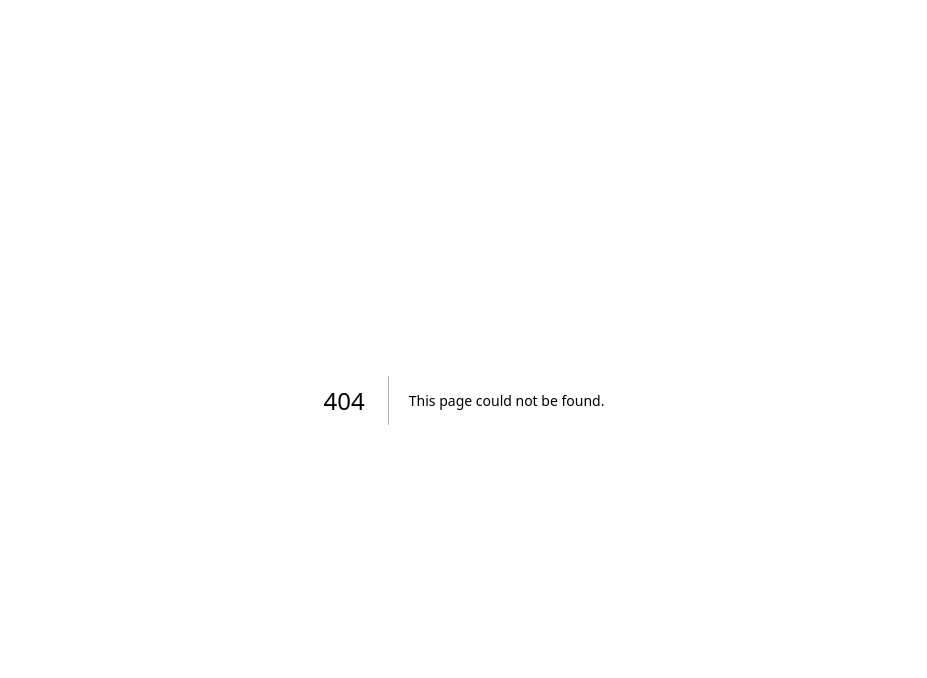
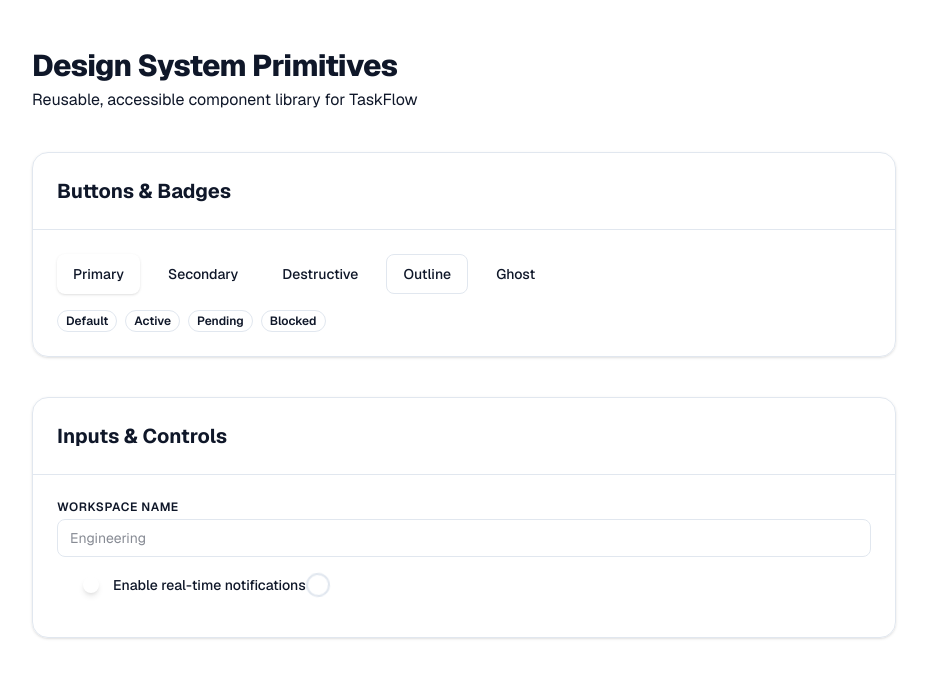
Before and after one commit to Chandana848/taskflow, a Next.js app: page /design-system in a window 1280 px wide. Before the commit this address had no page. Shown: the top 678 px of the page, without its empty margins (176-1103 px from the left). Built offline with nearby package versions, Linux system fonts and the light colour scheme.

Commit message:
feat: add ui component library showcase page for design system inspection

```diff
--- /dev/null
+++ b/src/app/design-system/page.tsx
@@ -0,0 +1,49 @@
+'use client';
+
+import { useState } from 'react';
+import { Button, Input, Badge, Card, CardHeader, CardBody, Switch, Spinner } from '@/components/ui';
+
+export default function DesignSystemPage() {
+  const [toggle, setToggle] = useState(false);
+
+  return (
+    <div className="container mx-auto py-12 px-4 max-w-4xl space-y-10">
+      <div>
+        <h1 className="text-3xl font-extrabold tracking-tight">Design System Primitives</h1>
+        <p className="text-muted-foreground mt-1">Reusable, accessible component library for TaskFlow</p>
+      </div>
+
+      <Card>
+        <CardHeader>
+          <h2 className="text-xl font-bold">Buttons & Badges</h2>
+        </CardHeader>
+        <CardBody className="space-y-4">
+          <div className="flex flex-wrap gap-3 items-center">
+            <Button variant="primary">Primary</Button>
+            <Button variant="secondary">Secondary</Button>
+            <Button variant="destructive">Destructive</Button>
+            <Button variant="outline">Outline</Button>
+            <Button variant="ghost">Ghost</Button>
+          </div>
+          <div className="flex gap-2">
+            <Badge variant="default">Default</Badge>
+            <Badge variant="success">Active</Badge>
+            <Badge variant="warning">Pending</Badge>
+            <Badge variant="destructive">Blocked</Badge>
+          </div>
+        </CardBody>
+      </Card>
+
+      <Card>
+        <CardHeader>
+          <h2 className="text-xl font-bold">Inputs & Controls</h2>
+        </CardHeader>
+        <CardBody className="space-y-4">
+          <Input label="Workspace Name" placeholder="Engineering" />
+          <Switch checked={toggle} onChange={setToggle} label="Enable real-time notifications" />
+          <Spinner />
+        </CardBody>
+      </Card>
+    </div>
+  );
+}
```
